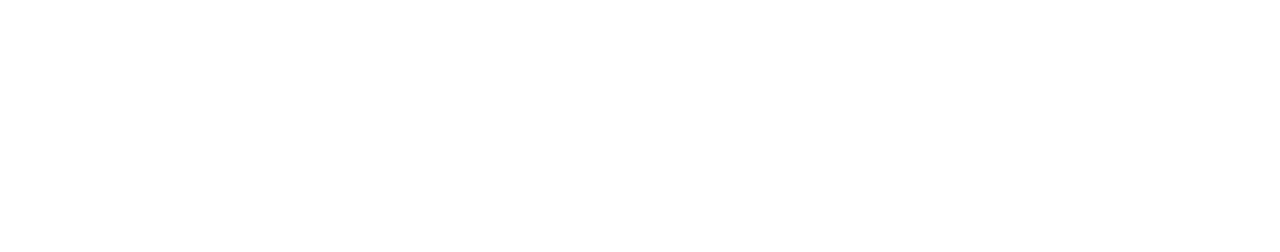
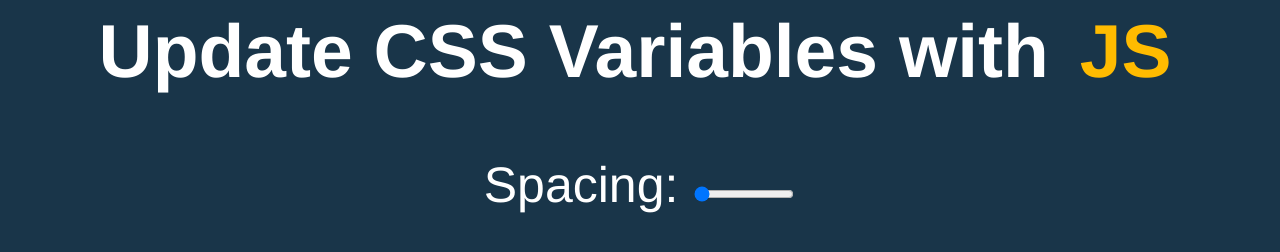
Before and after one commit to harpreetmand/flexboxes, a website: page app/index.html in a window 1280 px wide. Drawn offline with Linux system fonts and the light colour scheme.

Commit message:
css4 variables updated using js

```diff
--- a/app/index.html
+++ b/app/index.html
@@ -1,9 +1,38 @@
 <html>
     <head>
-        <title></title>
+        <meta charset="UTF-8">
         <link rel="stylesheet" href="/css/main.css">
+        <title>Scoped CSS Variables and JS</title>
     </head>
     <body>
+<h2>Update CSS Variables with <span class='hl'>JS</span></h2>
 
+<div class="controls">
+    <label for="spacing">Spacing:</label>
+    <input id="spacing" type="range" name="spacing" min="10" max="200" value="10" data-sizing="px">
+
+    <!-- <label for="blur">Blur:</label>
+    <input id="blur" type="range" name="blur" min="0" max="25" value="10" data-sizing="px">
+
+    <label for="base">Base Color</label>
+    <input id="base" type="color" name="base" value="#ffc600"> -->
+</div>
+
+
+
+<style>
+
+</style>
+
+<script>
+    const inputs = document.querySelectorAll('.controls input');
+    function handleUpdate(){
+        const suffix = this.dataset.sizing;
+        document.documentElement.style.setProperty(`--${this.name}`,this.value + suffix);
+    }
+
+    inputs.forEach(input => input.addEventListener('change',handleUpdate))
+    inputs.forEach(input => input.addEventListener('mousemove',handleUpdate))
+</script>
     </body>
 </html>
--- /dev/null
+++ b/app/scss/main.scss
@@ -0,0 +1,25 @@
+:root{
+    --color:#FFBB00;
+    --spacing: 10px;
+}
+
+    body {
+        text-align: center;
+        background: #193549;
+        color: white;
+        font-family: 'helvetica neue', sans-serif;
+        font-weight: 100;
+        font-size: 50px;
+    }
+
+    .controls {
+        margin-bottom: 50px;
+    }
+
+    input {
+        width: 100px;
+    }
+    .hl {
+        color: var(--color);
+        padding: var(--spacing);
+    }
```
Also changed, not shown: app/css/main.css, 1 other file.
